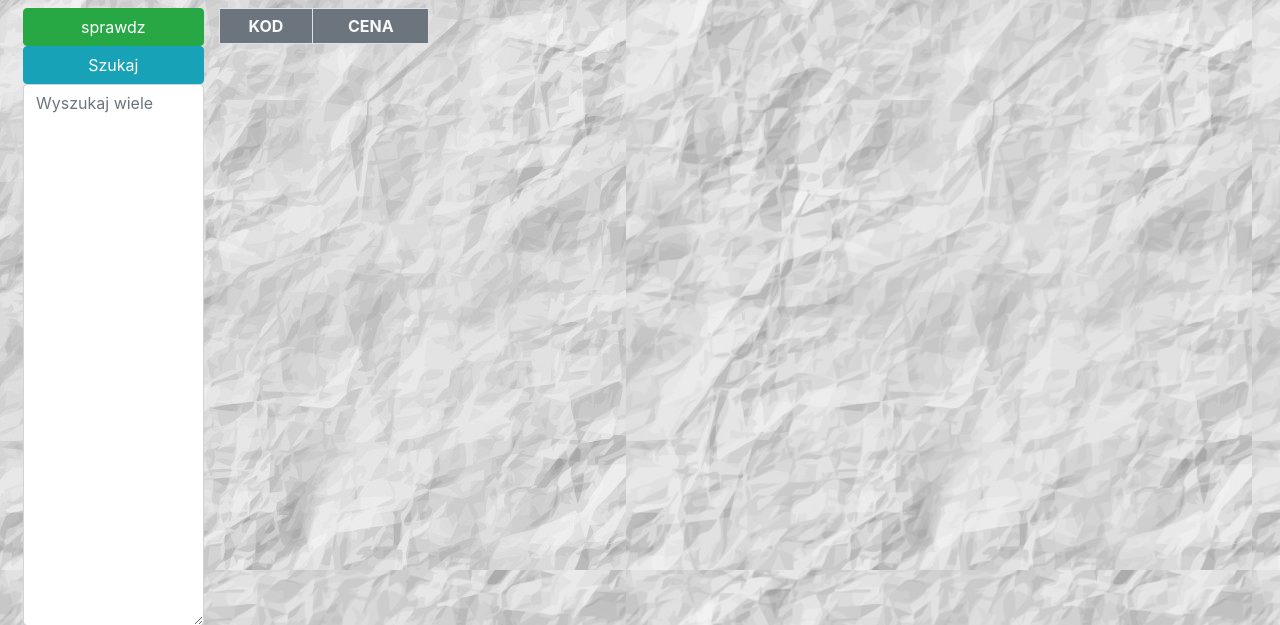
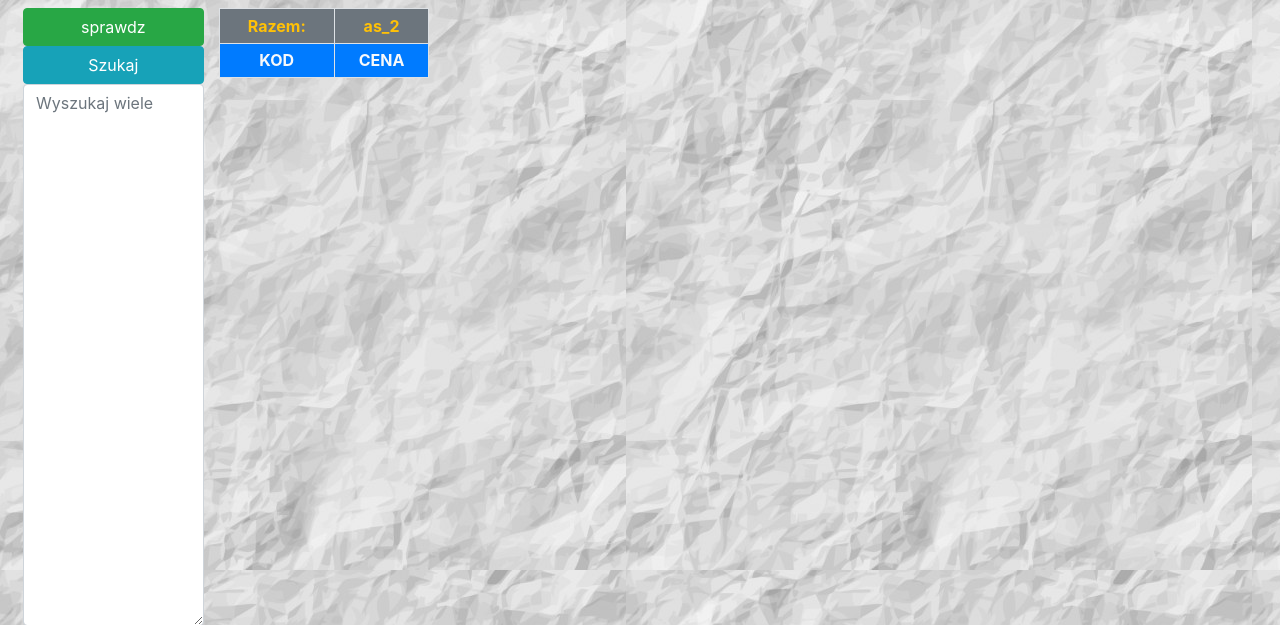
Before and after one commit to piter1316/porownywarka, a Django app: page /porownanie_cen/1/ in a window 1280 px wide. Shown: the part 56-681 px from the top of the page. Run offline with Django 3.2, Linux system fonts and the light colour scheme; data that the repository does not hold is empty; parts of the project's set-up code (start-up, migrations or seed data) failed here and were passed over; some libraries are stand-ins or nearby versions.

Commit message:
new layout items: prices + order_price_total

```diff
--- a/porownanie_cen/templates/porownanie_cen/produkty.html
+++ b/porownanie_cen/templates/porownanie_cen/produkty.html
@@ -29,13 +29,12 @@ function myFunction() {
         change.classList.add("bg-success");
       }
     }
-
-
     n = i
     console.log(n);
     len+=length
     console.log(len);
   }
+
 }
 </script>
   <div class="row mx-2">
@@ -50,14 +49,20 @@ function myFunction() {
     <div class="col-12 col-lg-2 p-0">
       <table class="table table-sm table-dark" >
         <thead>
-          <tr>
+          <tr class="bg-secondary text-center border text-warning">
+            <th class="border">Razem:</th>
+            <th class="border">
+              as_2
+            </th>
+          </tr>
+          <tr class="bg-primary text-light text-center" >
             {% if brand_id == "6" %}
-            <th class="bg-secondary text-center border text-light" scope="col">KOD</th>
+            <th class="border" scope="col">KOD</th>
             {% else %}
-            <th class="bg-secondary text-center border text-light" scope="col">KOD</th>
+            <th class="border" scope="col">KOD</th>
             {% endif %}
 
-            <th class="bg-secondary text-center border text-light" scope="col">CENA</th>
+            <th class="border" scope="col">CENA</th>
           </tr>
         </thead>
         <tbody>
@@ -78,13 +83,20 @@ function myFunction() {
     <div class="col-12 col-lg-8 p-0">
       <table class="table table-sm table-dark" id="result">
         <thead>
-          <tr class="bg-secondary ">
+          <tr class="text-center bg-secondary  text-warning">
+            {% for kontrahent in kontrahenci %}
+            <th class="border">
+              cena
+            </th>
+            {% endfor %}
+          </tr>
+          <tr class="bg-primary text-center border text-light">
             {% for kontrahent in kontrahenci %}
             {% with x=kontrahenci_length %}
             {% if x > 5 %}
-            <th class="text-center border text-light"><small>{{ kontrahent.kontrahentkod }}</small></th>
+            <th class="border"><small>{{ kontrahent.kontrahentkod }}</small></th>
             {% else %}
-            <th class="text-center border text-light">{{ kontrahent.kontrahentkod }}</th>
+            <th class="border">{{ kontrahent.kontrahentkod }}</th>
             {% endif %}
             {% endwith %}
           {% endfor %}
```
